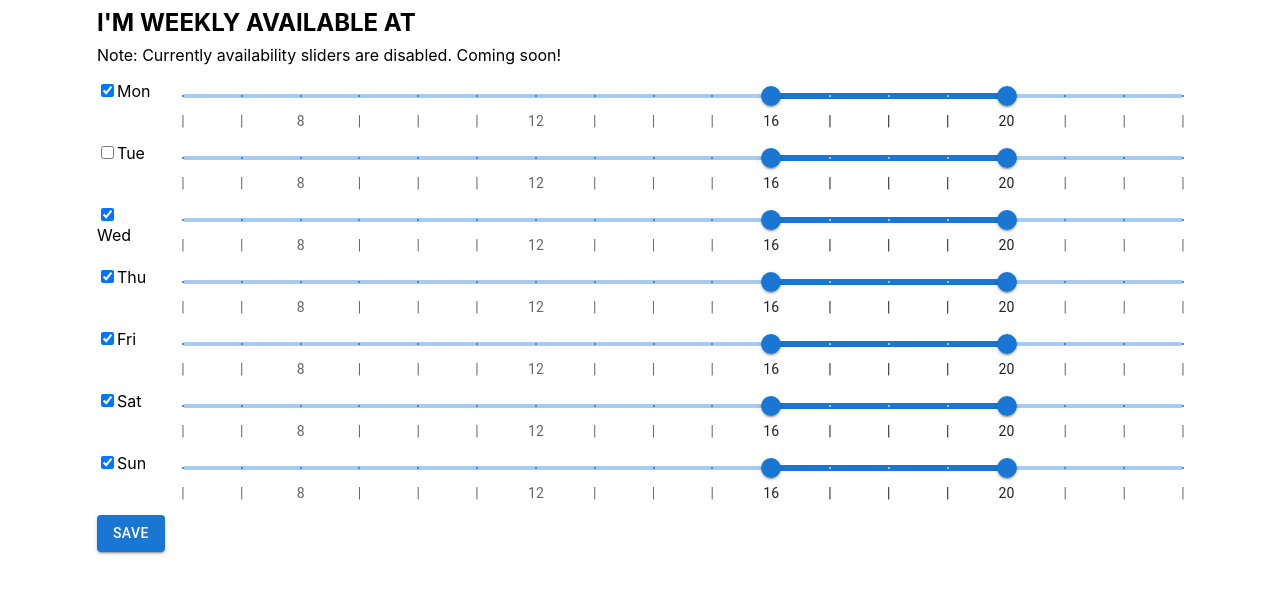
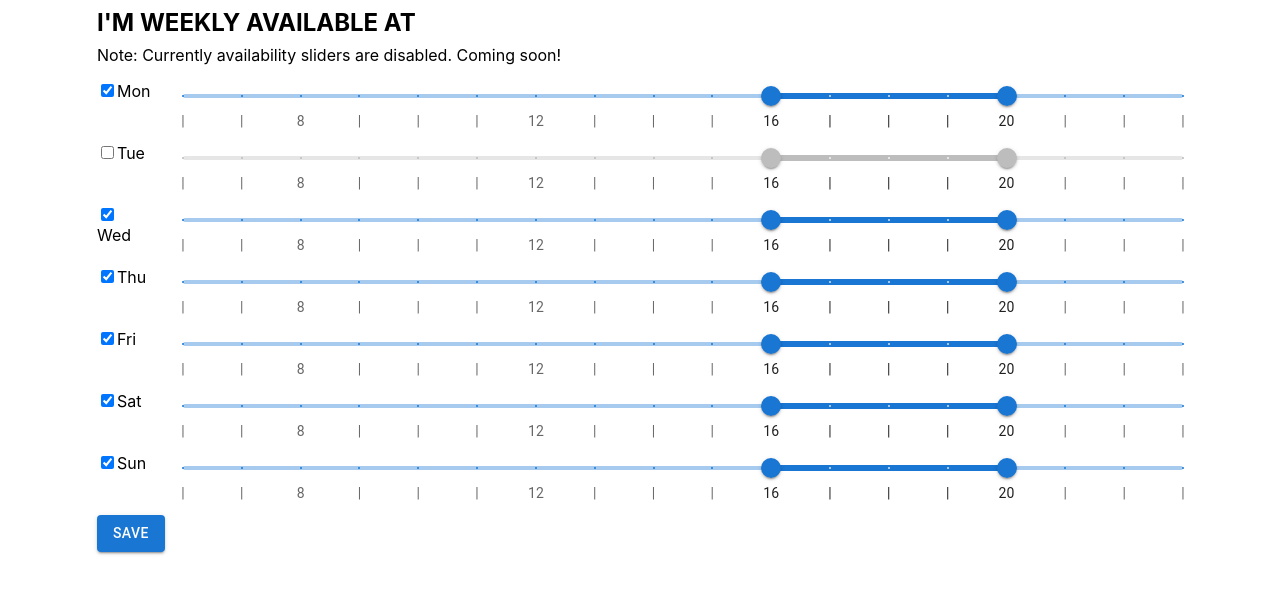
Before and after one commit to ncongduy/first-challenge, a React (Create React App) app: page / in a window 1280 px wide. Both pictures are taken after a click on the checkbox "Tue". Shown: the top 594 px of the page. Built offline with nearby package versions, Linux system fonts and the light colour scheme.

Commit message:
add logic disable adjust time when uncheck checkbox

```diff
--- a/src/components/helper/slider.js
+++ b/src/components/helper/slider.js
@@ -1,10 +1,6 @@
 import * as React from 'react';
 import Box from '@mui/material/Box';
 import Slider from '@mui/material/Slider';
-
-function valuetext(value) {
-	return `${value}°C`;
-}
 
 const minDistance = 10;
 
@@ -33,7 +29,7 @@ function createMarks() {
 	return marks;
 }
 
-export default function MinimumDistanceSlider() {
+export default function MinimumDistanceSlider({ disableTime }) {
 	const [value1, setValue1] = React.useState([100, 140]);
 
 	const handleChange1 = (event, newValue, activeThumb) => {
@@ -56,6 +52,7 @@ export default function MinimumDistanceSlider() {
 
 	return (
 		<Box sx={{ width: 1000 }}>
+			{disableTime ? (
 				<Slider
 					getAriaLabel={() => 'Minimum distance'}
 					min={0}
@@ -64,10 +61,21 @@ export default function MinimumDistanceSlider() {
 					value={value1}
 					onChange={handleChange1}
 					marks={createMarks()}
-				// valueLabelDisplay='auto'
-				getAriaValueText={valuetext}
 					disableSwap
 				/>
+			) : (
+				<Slider
+					getAriaLabel={() => 'Minimum distance'}
+					min={0}
+					max={170}
+					step={10}
+					value={value1}
+					onChange={handleChange1}
+					marks={createMarks()}
+					disableSwap
+					disabled
+				/>
+			)}
 			<Box sx={{ m: 1 }} />
 		</Box>
 	);
--- a/src/components/weekdayItem/weekdayItem.js
+++ b/src/components/weekdayItem/weekdayItem.js
@@ -5,7 +5,6 @@ import './weekdayItem.css';
 
 export default function WeekdayItem({ day }) {
 	const { checkDay, setCheckDay } = useContext(AppContext);
-
 
 	function isChecked(day) {
 		return checkDay.includes(day);
@@ -34,7 +33,7 @@ export default function WeekdayItem({ day }) {
 					{day[0].toUpperCase() + day.slice(1)}
 				</label>
 			</div>
-			<MinimumDistanceSlider />
+			<MinimumDistanceSlider disableTime={isChecked(day)} />
 		</div>
 	);
 }
```
Lines whose indentation alone changed are shown as unchanged.
